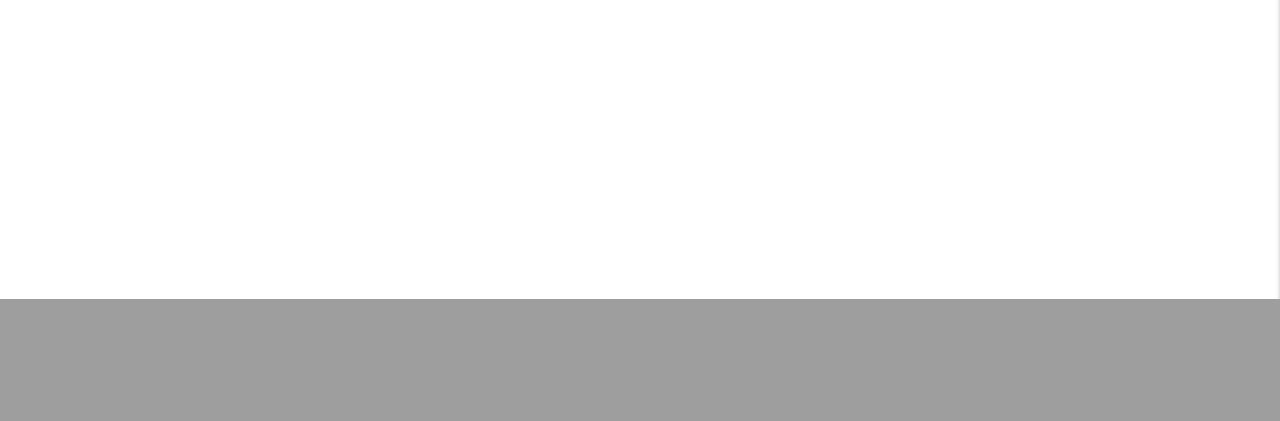
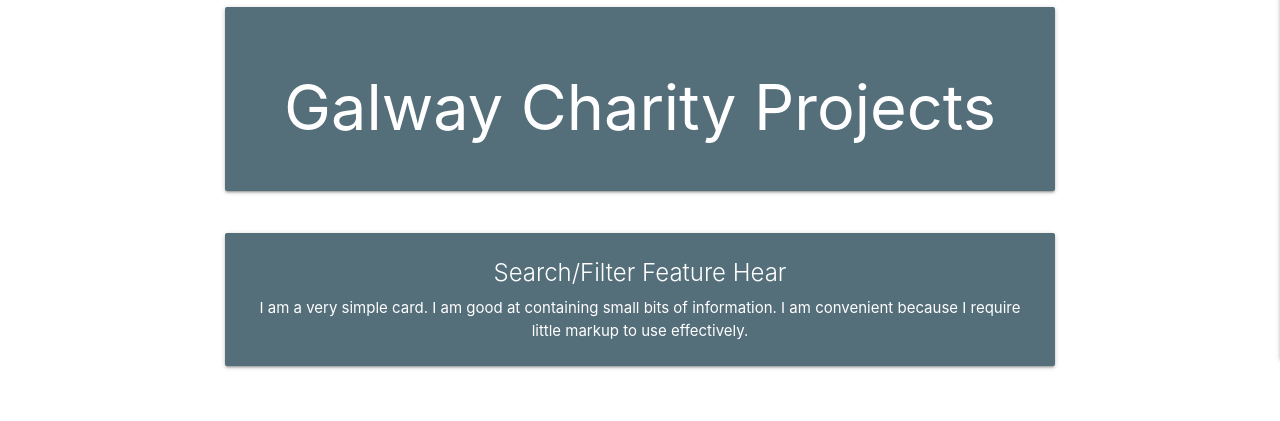
Before and after one commit to lhynes/CI-Data-Centric-Development-Milestone-Project-3, a Flask app: page /get_projects in a window 1280 px wide. Shown: the part 501-922 px from the top of the page. Before the commit the page ends 800 px from the top, so only its background shows below. Run offline with Flask 2, Linux system fonts and the light colour scheme; data that the repository does not hold is empty; some libraries are stand-ins or nearby versions.

Commit message:
fixed prject card grid layout

```diff
--- a/static/css/style.css
+++ b/static/css/style.css
@@ -26,11 +26,6 @@ header{
 
 
 
-
-
-
-
-
 /* @media queries*/
 
 @media screen and (max-width:670px){
--- a/templates/projects.html
+++ b/templates/projects.html
@@ -2,33 +2,53 @@
 {% block content %}
 
 
-{% for project in projects %}
+
+<div class="row">
+    <div class="col s12 m8 offset-m2">
+      <div class="card blue-grey darken-1">
+        <div class="card-content white-text">
+          <span class="card-title"><h1 class="center-align"> Galway Charity Projects</h1></span>
+        </div>
+      </div>
+    </div>
+  </div>
+
     <div class="row">
-        <div class="col s12 m6 l3">
-            <div class="card sticky-action" style="overflow: visible;">
-                <div class="card-image waves-effect waves-block waves-light">
-                    <img class="activator" src="https://placehold.it/700x400">
+    <div class="col s12 m8 offset-m2">
+      <div class="card blue-grey darken-1">
+        <div class="card-content white-text center-align"">
+          <span class="card-title">Search/Filter Feature Hear</span>
+          <p>I am a very simple card. I am good at containing small bits of information.
+          I am convenient because I require little markup to use effectively.</p>
+        </div>
+      </div>
+    </div>
+  </div>
+
+
+
+
+<div class="container">
+    <div class="row">
+    {% for project in projects %}
+            <div class="col s12 m6 l4">
+                <div class="card sticky-action hoverable" style="overflow: visible;">
+                    <div class="card-image waves-effect waves-block waves-light">
+                        <img class="activator" src="{{ project.project_img_url}}">
                     </div>
                     <div class="card-content">
                         <span class="card-title activator grey-text text-darken-4">{{ project.project_name}}<i class="material-icons right">more_vert</i></span>
-
-                        <p>{{ project.project_category_name }}</p>
-                        <p>{{ project.project_description }}</p>
-
+                        <p class="flow-text">{{ project.project_category_name }}</p>
                     </div>
-
-                    <div class="card-action">
-                        <a href="#">This is a link</a>
-
-                    </div>
-
+                    <div class="card-action"> <a href="#">This is a link</a> </div>
                     <div class="card-reveal" style="display: none; transform: translateY(0%);">
-                        <span class="card-title grey-text text-darken-4">Card Title<i class="material-icons right">close</i></span>
-                        <p>Here is some more information about this product that is only revealed once clicked on.</p>
+                        <span class="card-title grey-text text-darken-4">{{ project.project_name}}<i class="material-icons right">close</i></span>
+                        <p class="flow-text">{{ project.project_description }}</p>
                     </div>
                 </div>
             </div>
-        </div>
 	{% endfor %}
+    </div>
+</div>
 
 	{% endblock %}
```
